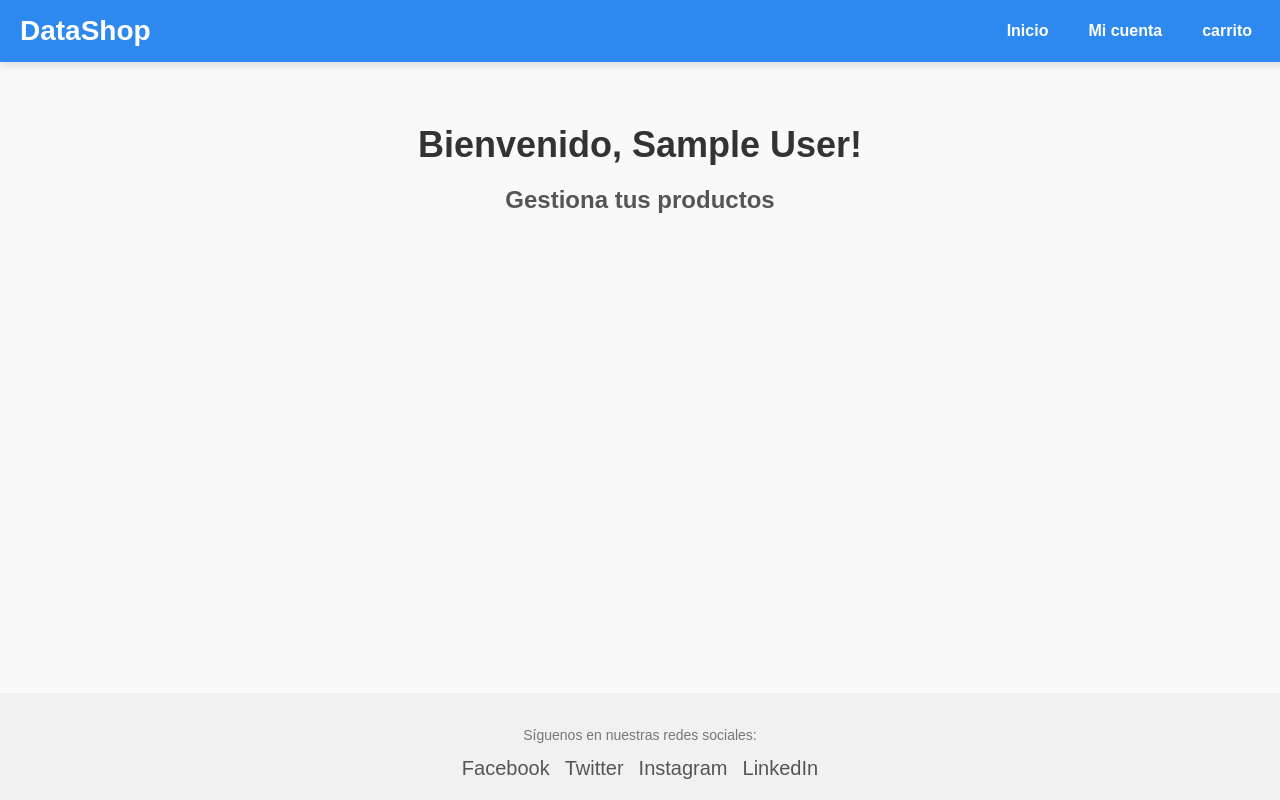
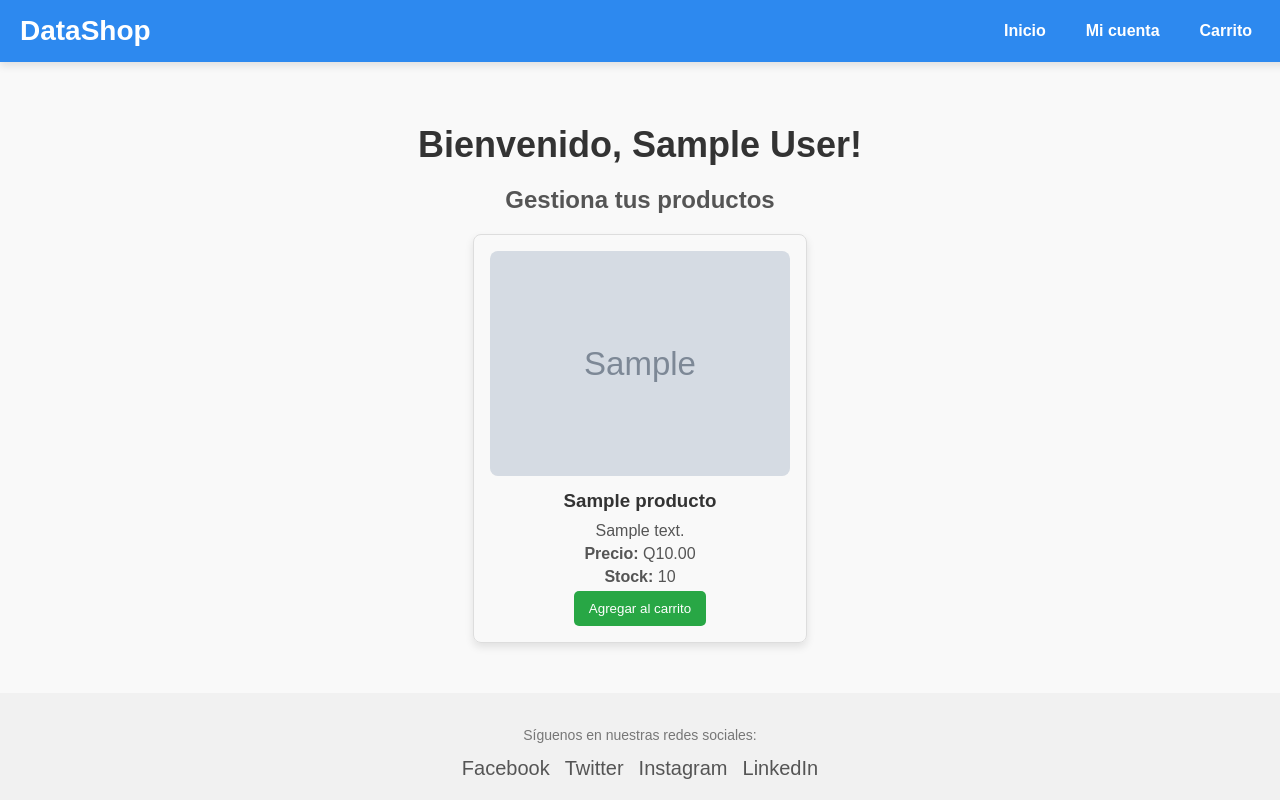
Before and after one commit to TheGatoFk/proyecto_compras_BDll, a PHP site: page /panel.php in a window 1280 px wide. Run offline with PHP 8.4, Linux system fonts and the light colour scheme; the visitor is signed in with stand-in values (Sample User, id 1); tables that the repository leaves empty or names only in its code hold one stand-in row (values such as "Sample post"); grey boxes marked "Sample" are stand-in pictures.

Commit message:
productos visibles en el panel

```diff
--- a/panel.php
+++ b/panel.php
@@ -15,6 +15,7 @@
     <meta charset="UTF-8">
     <title>Mi cuenta - DataShop</title>
     <link rel="stylesheet" href="css/panel.css">
+    <link rel="stylesheet" href="css/productos.css"> <!-- Vincula el CSS de productos -->
 </head>
 <body>
 
@@ -27,7 +28,7 @@
             <ul>
                 <li><a href="panel.php">Inicio</a></li>
                 <li><a href="mi_cuenta.php">Mi cuenta</a></li>
-                <li><a href="panel.php">carrito</a></li>
+                <li><a href="carrito.php">Carrito</a></li>
             </ul>
         </div>
     </div>
@@ -37,7 +38,41 @@
         <div class="titulo">
             <h1>Bienvenido, <?php echo htmlspecialchars($usuario_nombre); ?>!</h1>
             <h2 class="subtitulo">Gestiona tus productos</h2>
+        </div>
 
+        <div class="productos-container">
+            <?php
+            include 'conexion_portal_compras.php';
+            if (!$conexion) {
+                die("Conexión fallida: " . mysqli_connect_error());
+            }
+
+            // Consulta para obtener productos y sus imágenes
+            $query = "SELECT p.id_producto, p.nombre, p.descripcion, p.precio, p.stock, i.url_imagen
+                      FROM producto p
+                      LEFT JOIN imagen_producto i ON p.id_producto = i.producto_id_producto";
+            $result = mysqli_query($conexion, $query);
+
+            if (mysqli_num_rows($result) > 0) {
+                while ($row = mysqli_fetch_assoc($result)) {
+                    echo "<div class='producto-card'>";
+                    echo "<img src='imagenes/" . $row['url_imagen'] . "' alt='" . $row['nombre'] . "'>";
+                    echo "<h3>" . $row['nombre'] . "</h3>";
+                    echo "<p>" . $row['descripcion'] . "</p>";
+                    echo "<p><strong>Precio:</strong> Q" . number_format($row['precio'], 2) . "</p>";
+                    echo "<p><strong>Stock:</strong> " . $row['stock'] . "</p>";
+                    echo "<form action='carrito.php' method='post'>
+                            <input type='hidden' name='id_producto' value='" . $row['id_producto'] . "'>
+                            <button type='submit'>Agregar al carrito</button>
+                          </form>";
+                    echo "</div>";
+                }
+            } else {
+                echo "<p>No hay productos disponibles</p>";
+            }
+
+            mysqli_close($conexion);
+            ?>
         </div>
     </div>
 
```
